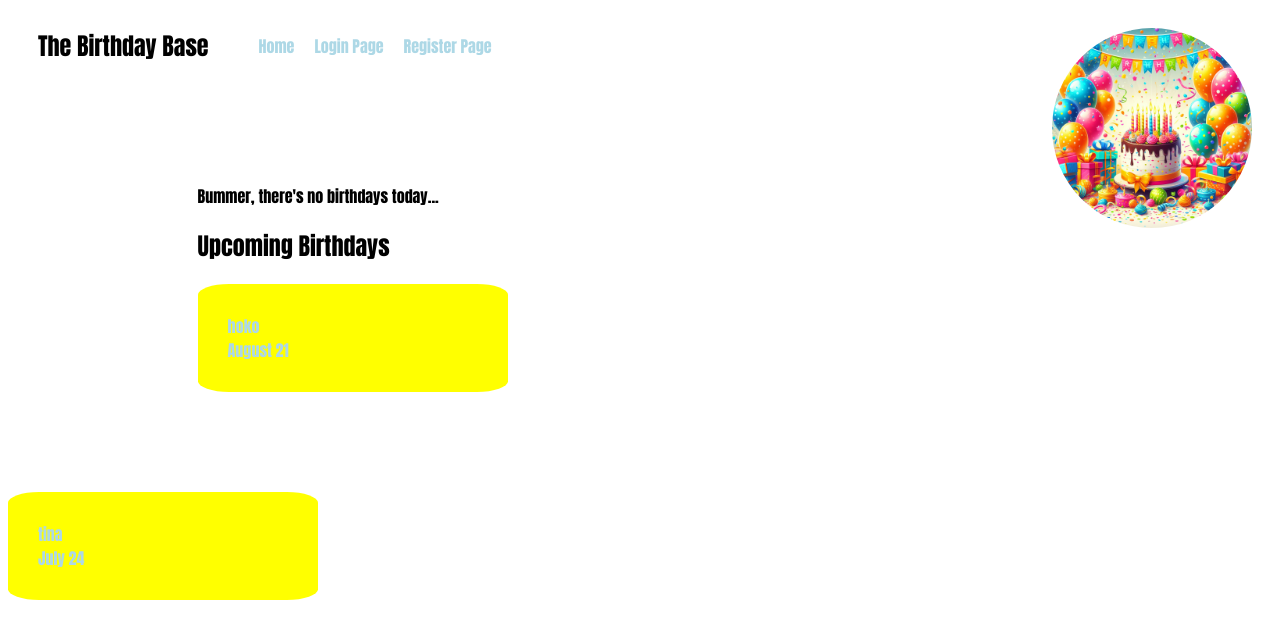
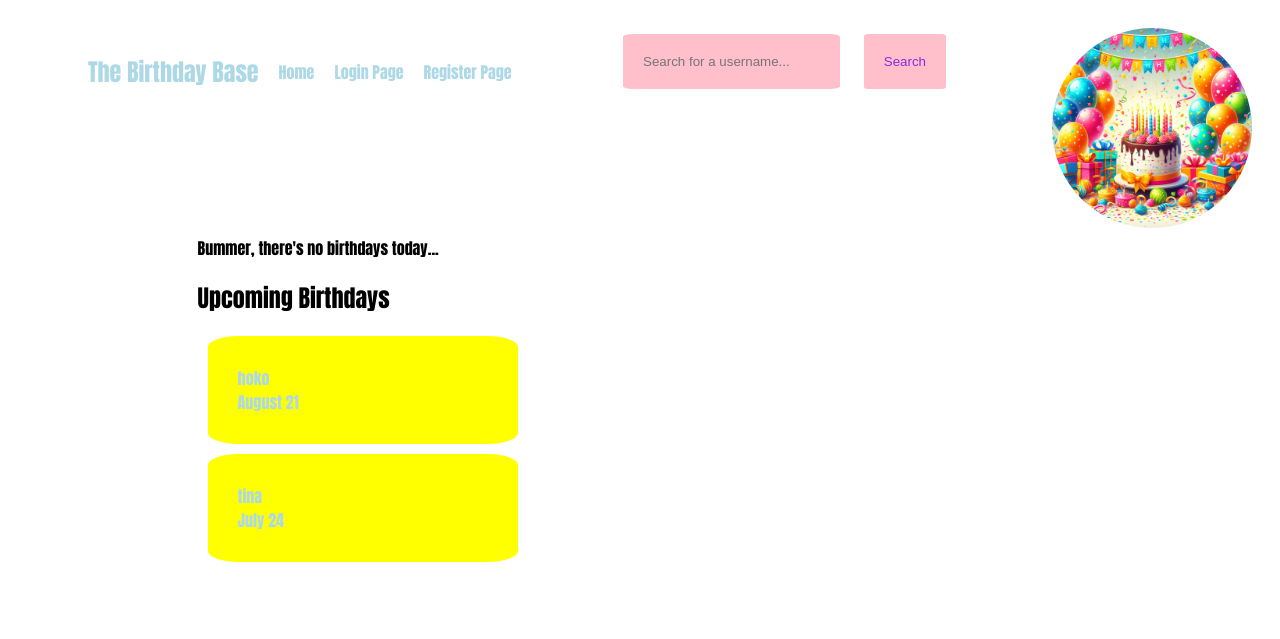
Before and after one commit to hokocodes/Flask-Birthday-Reminder, a Flask app: page / in a window 1280 px wide. Shown: the top 639 px of the page. Run offline with Flask 3, Linux system fonts and the light colour scheme.

Commit message:
Successfully added search bar

```diff
--- a/app.py
+++ b/app.py
@@ -333,5 +333,15 @@ def following(username):
     following = Follow.query.filter_by(follower_id=user.id).all()
     return render_template("following.html", following=following, user=user)
 
+@app.route('/search')
+def search():
+    username = request.args.get('username')
+    # Your search logic here, for example:
+    user = User.query.filter_by(username=username).first()
+    if user:
+        return redirect(url_for('profile', username=user.username))
+    else:
+        return 'User not found', 404
+
 if __name__ == "__main__":
     app.run(debug=True)
--- a/static/css/all.css
+++ b/static/css/all.css
@@ -18,6 +18,10 @@ html {
 ul {
     list-style-type: none;
     display: inline-flex;
+}
+
+ul li {
+    margin: auto;
 }
 
 nav a {
@@ -67,6 +71,7 @@ nav h1 {
     padding: 30px;
     border-radius: 10%;
     width: 250px;
+    margin: 10px;
 }
 
 section {
@@ -110,3 +115,12 @@ input {
 .auth input {
     margin: 10px;
 }
+
+nav form {
+    position: absolute;
+    right: 25%;
+}
+
+nav form input {
+    margin: 10px;
+}
--- a/templates/base.html
+++ b/templates/base.html
@@ -12,8 +12,9 @@
   </head>
   <body>
     <nav>
-      <h1>The Birthday Base</h1>
+
       <ul>
+        <li><a href="/"><h1>The Birthday Base</h1></a></li>
         <li><a href="{{ url_for('home')}}">Home</a></li>
 
         {% if current_user.is_authenticated %}
@@ -22,6 +23,12 @@
         <li><a href="{{ url_for('login') }}">Login Page</a></li>
         <li><a href="{{ url_for('register') }}">Register Page</a></li>
         {% endif %}
+        <form action="{{ url_for('search') }}" method="get">
+
+            <input type="text" name="username" placeholder="Search for a username...">
+          <input type="submit" value="Search">
+
+      </form>
       </ul>
       <img class="logo" src="{{ url_for('static', filename='images/bday.jpg') }}">
     </nav>
--- a/templates/home.html
+++ b/templates/home.html
@@ -16,6 +16,7 @@
       {{ u.birthday.strftime('%B %d') }}
     </a>
   </div>
+  {% endfor %}
 </section>
 
-{% endfor %} {% endblock %}
+ {% endblock %}
```
Also changed, not shown: templates/profile.html (+5 -4 lines).
